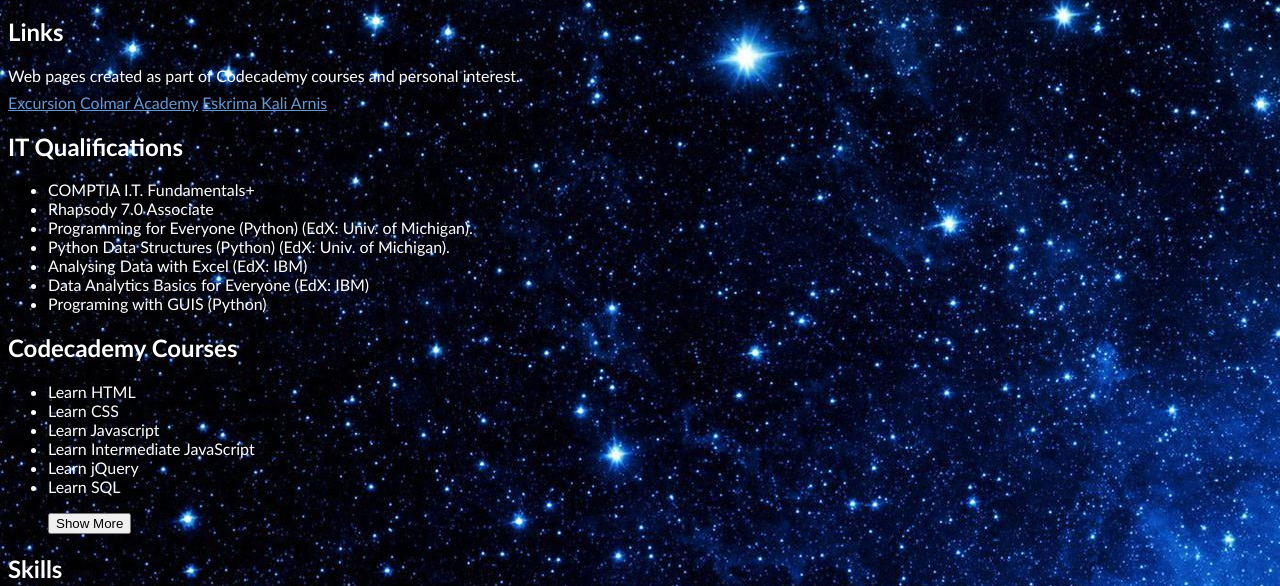
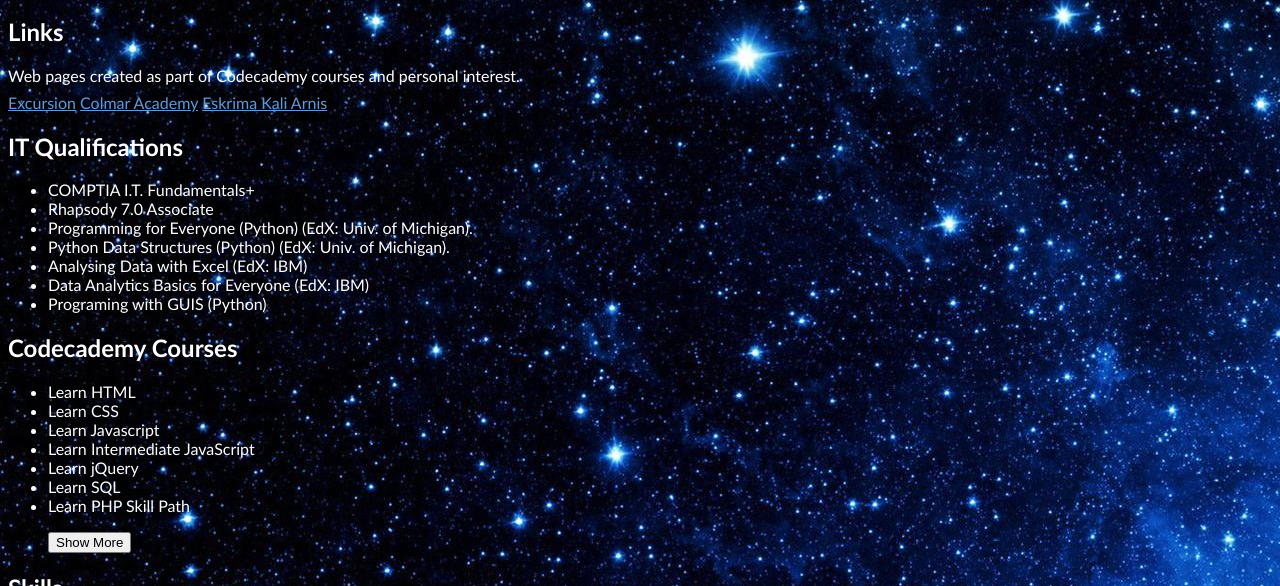
Before and after one commit to LDWM/Portfolio, a plain HTML site: page index.html in a window 1280 px wide. Shown: the part 191-777 px from the top of the page. Drawn offline with Linux system fonts and the light colour scheme.

Commit message:
Update index.html

```diff
--- a/index.html
+++ b/index.html
@@ -59,6 +59,7 @@
                 <li>Learn Intermediate JavaScript</li>
                 <li>Learn jQuery</li>
                 <li>Learn SQL</li>
+                <li>Learn PHP Skill Path</li>
             </ul>
             <button id="moreCoursesBtn" class="togglebtn">Show More</button>
             <ul id="moreCodecademycourses">
```
